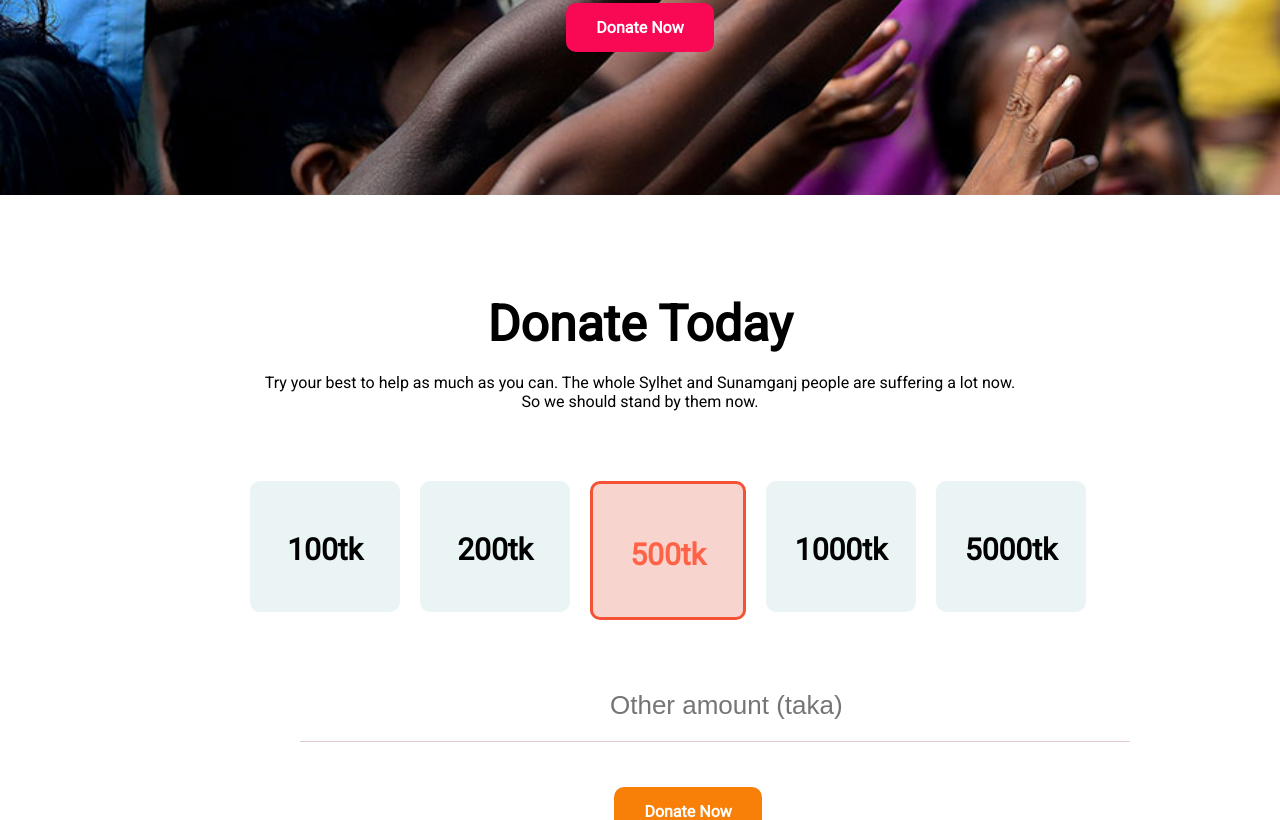
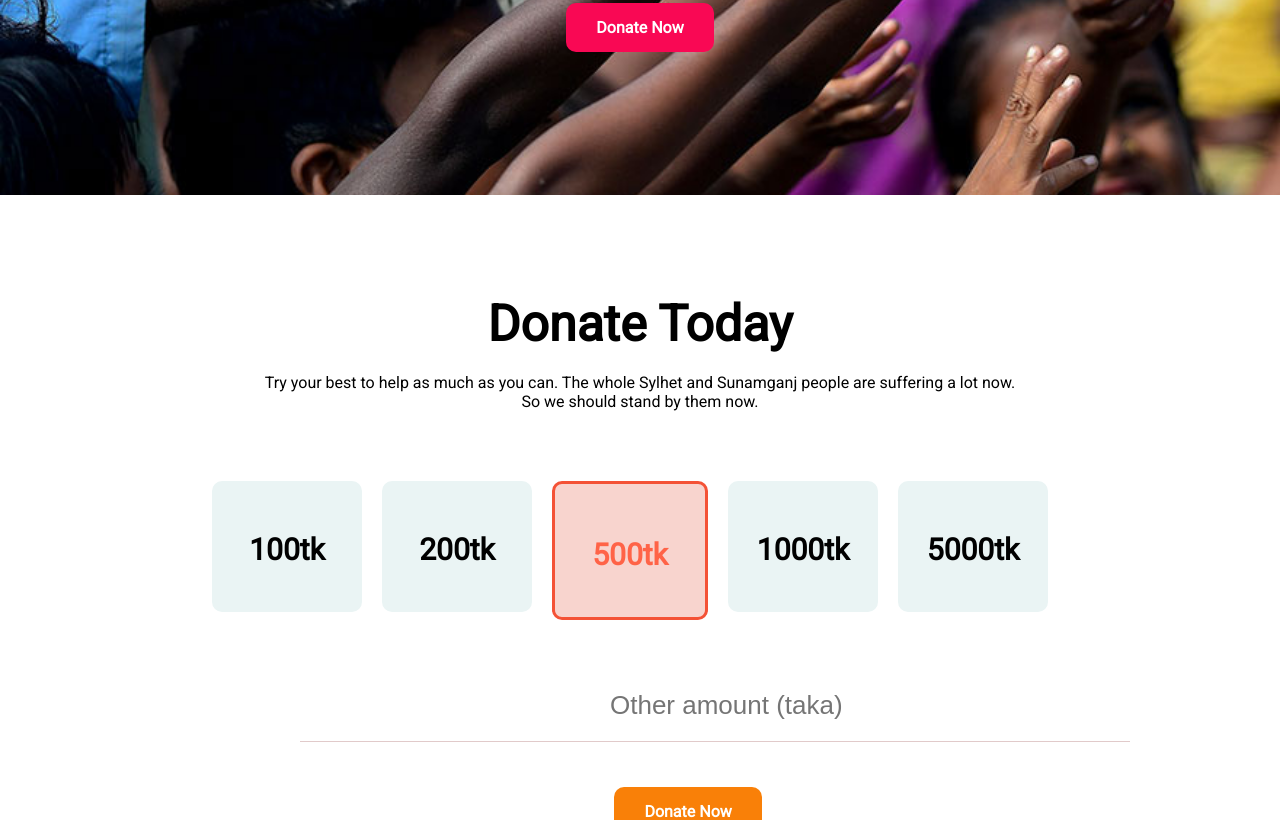
Before and after one commit to sayeedhossain2/portfolio-website, a plain HTML site: page index.html in a window 1280 px wide. Shown: the part 405-1225 px from the top of the page. Drawn offline with Linux system fonts and the light colour scheme.

Commit message:
new update align

```diff
--- a/style.css
+++ b/style.css
@@ -55,7 +55,7 @@ body {
 
 .donate-amount {
   display: flex;
-  margin-left: 250px;
+  justify-content: center;
 }
 
 .amount {
```
